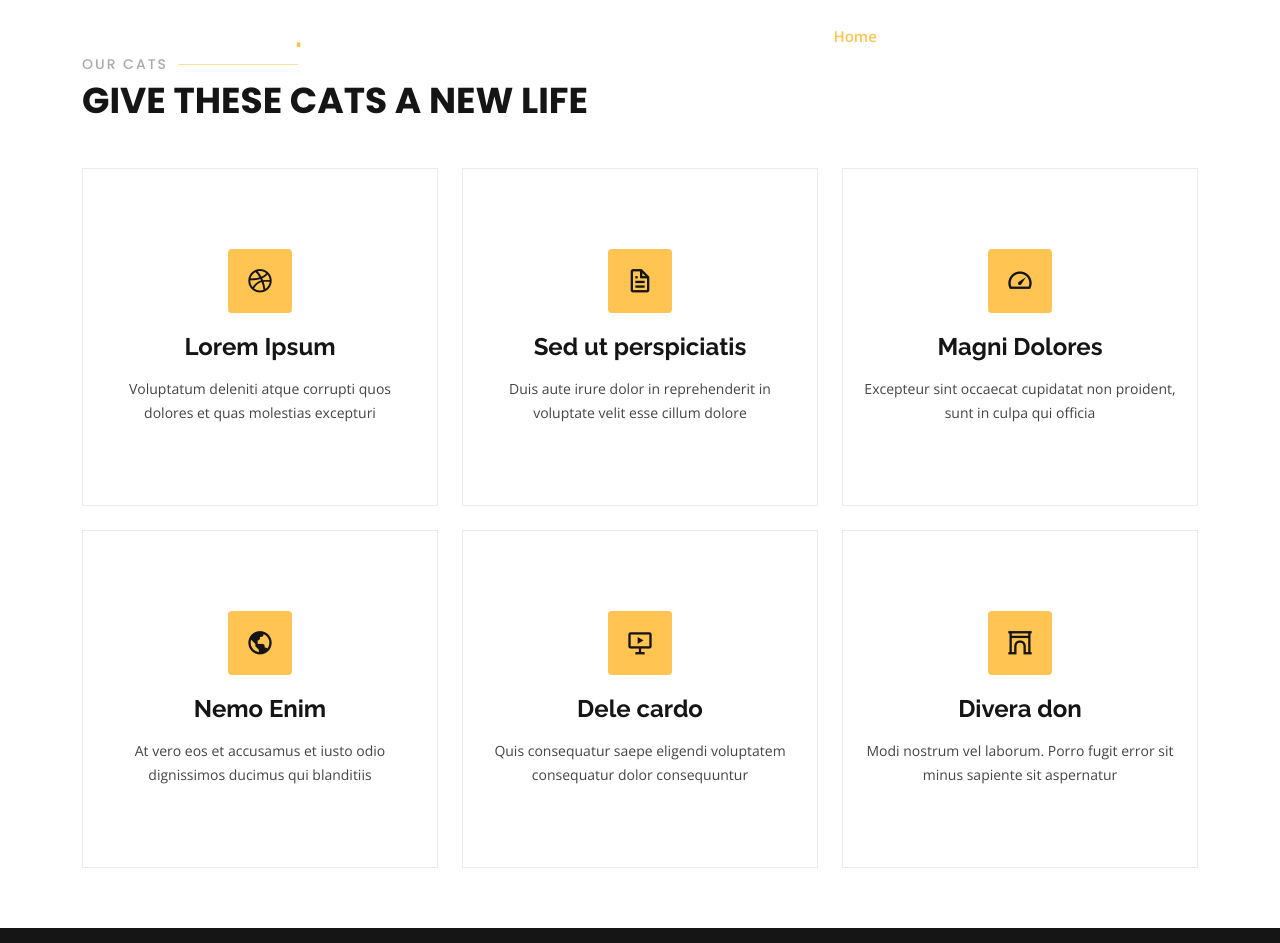
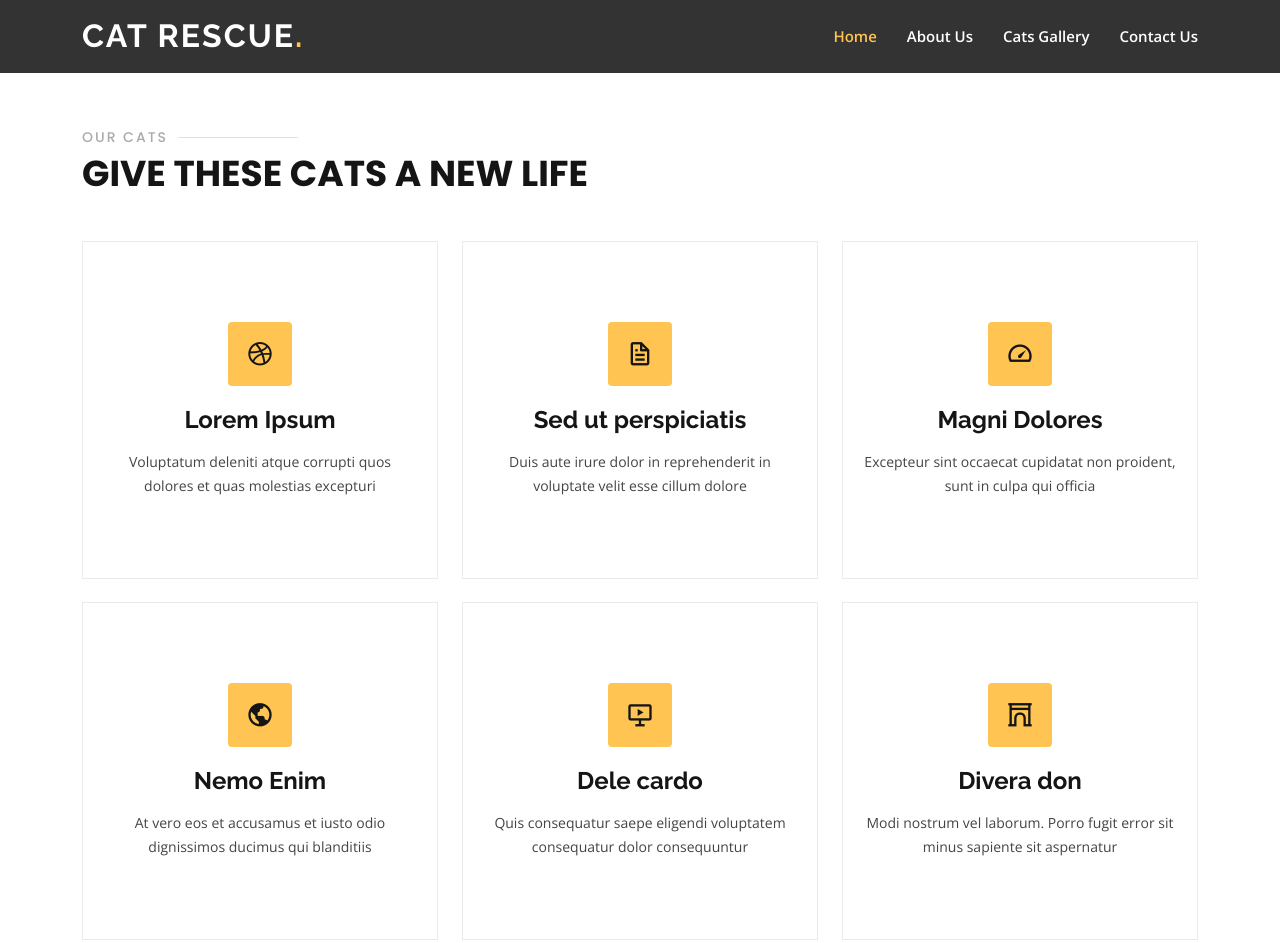
Before and after one commit to jsiriwardhana/CatRescue, a plain HTML site: page Cats Gallery.html in a window 1280 px wide. Shown: the top 943 px of the page. Drawn offline with nearby package versions, Linux system fonts and the light colour scheme.

Commit message:
Correted Navbar transparent problem

```diff
--- a/Cats Gallery.html
+++ b/Cats Gallery.html
@@ -36,7 +36,8 @@
 <body>
 
  <!-- ======= Header ======= -->
-  <header id="header" class="fixed-top ">
+
+  <header id="header" class="header-inner-pages">
     <div class="container d-flex align-items-center justify-content-lg-between">
 
       <h1 class="logo me-auto me-lg-0"><a href="index.html">Cat Rescue<span>.</span></a></h1>
```
Also changed, not shown: About Us.html (+1 -1 lines), Contact Us.html (+1 -1 lines), index.html (+1 -1 lines).
